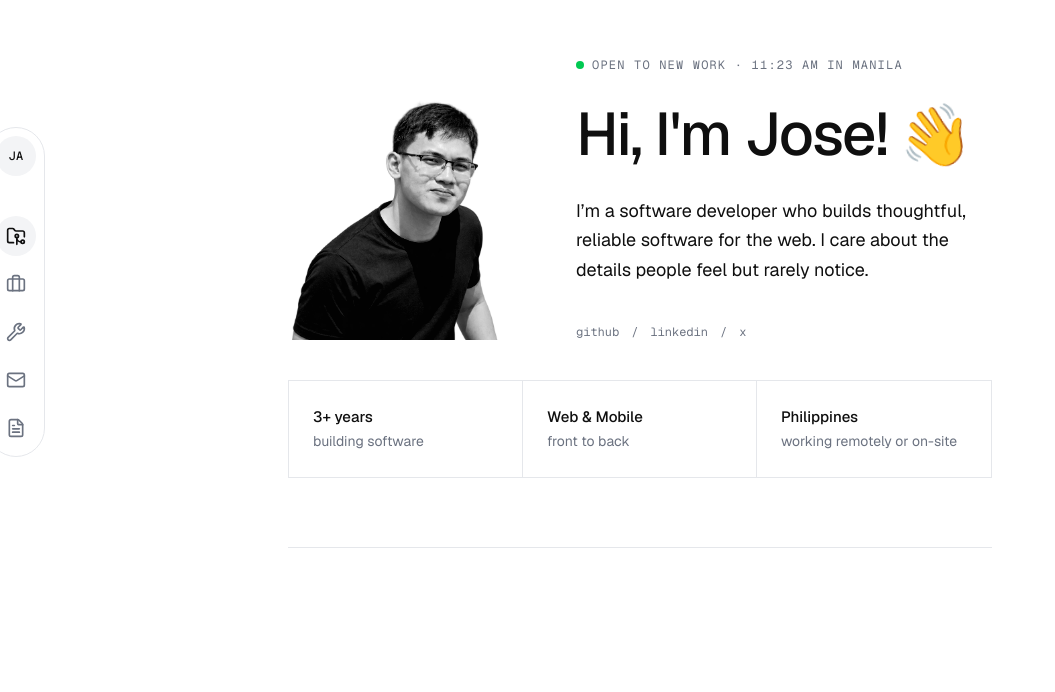
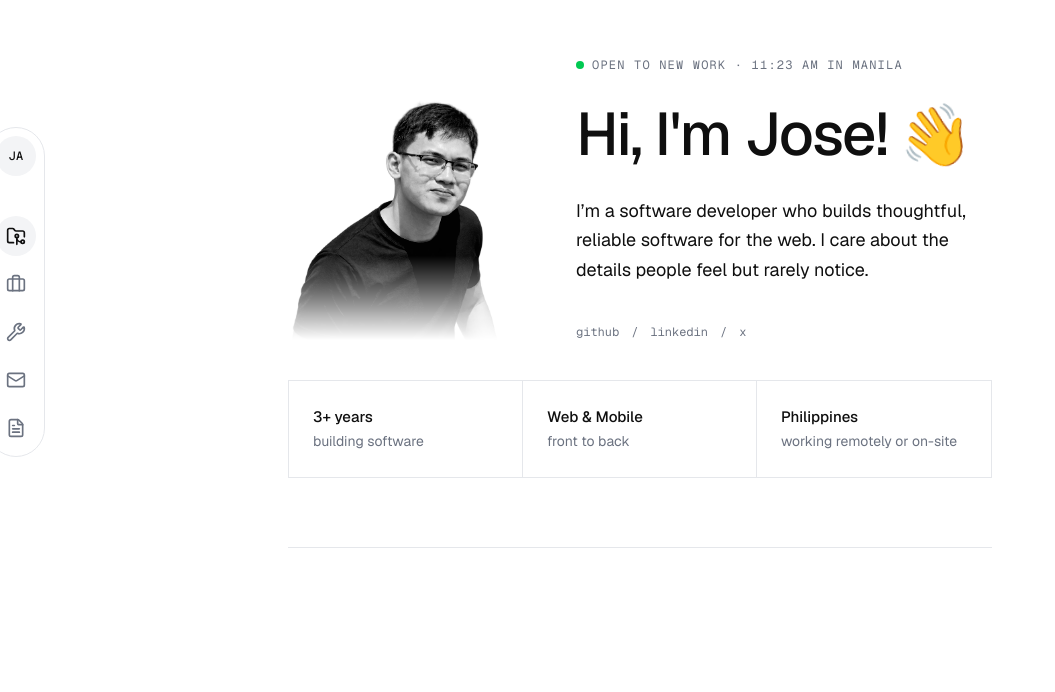
Before and after one commit to josegerryacevedo/personal-portfolio, a Next.js app: page / in a window 1280 px wide. Shown: the part 108-800 px from the top of the page, without its empty margins (0-1055 px from the left). Built offline with nearby package versions, Linux system fonts and the light colour scheme.

Commit message:
Add mask-fade-bottom class to globals.css for enhanced visual effects; update Hero component to utilize new mask styling; create buildout.txt file.

```diff
--- a/src/app/globals.css
+++ b/src/app/globals.css
@@ -138,6 +138,17 @@ body {
   border-top: 1px solid var(--border);
 }
 
+.mask-fade-bottom {
+  -webkit-mask-image: linear-gradient(to top, transparent 0%, black 35%);
+  mask-image: linear-gradient(to top, transparent 0%, black 35%);
+  -webkit-mask-size: 100% 100%;
+  mask-size: 100% 100%;
+  -webkit-mask-repeat: no-repeat;
+  mask-repeat: no-repeat;
+  -webkit-mask-position: bottom;
+  mask-position: bottom;
+}
+
 @keyframes fade-up-12 {
   from { opacity: 0; transform: translateY(12px); }
   to { opacity: 1; transform: translateY(0); }
--- a/src/components/Hero.tsx
+++ b/src/components/Hero.tsx
@@ -69,7 +69,7 @@ return (
               initial={prefersReducedMotion ? false : { opacity: 0, y: 12 }}
               animate={{ opacity: 1, y: 0 }}
               transition={{ delay: 0.25, duration: 0.6, ease: "easeOut" }}
-              className="w-40 lg:w-full mb-6 lg:mb-0"
+              className="relative w-40 lg:w-full mb-6 lg:mb-0 mask-fade-bottom overflow-hidden"
             >
               <Image
                 src="/images/profile.png"
```
Also changed, not shown: buildout.txt (added).
